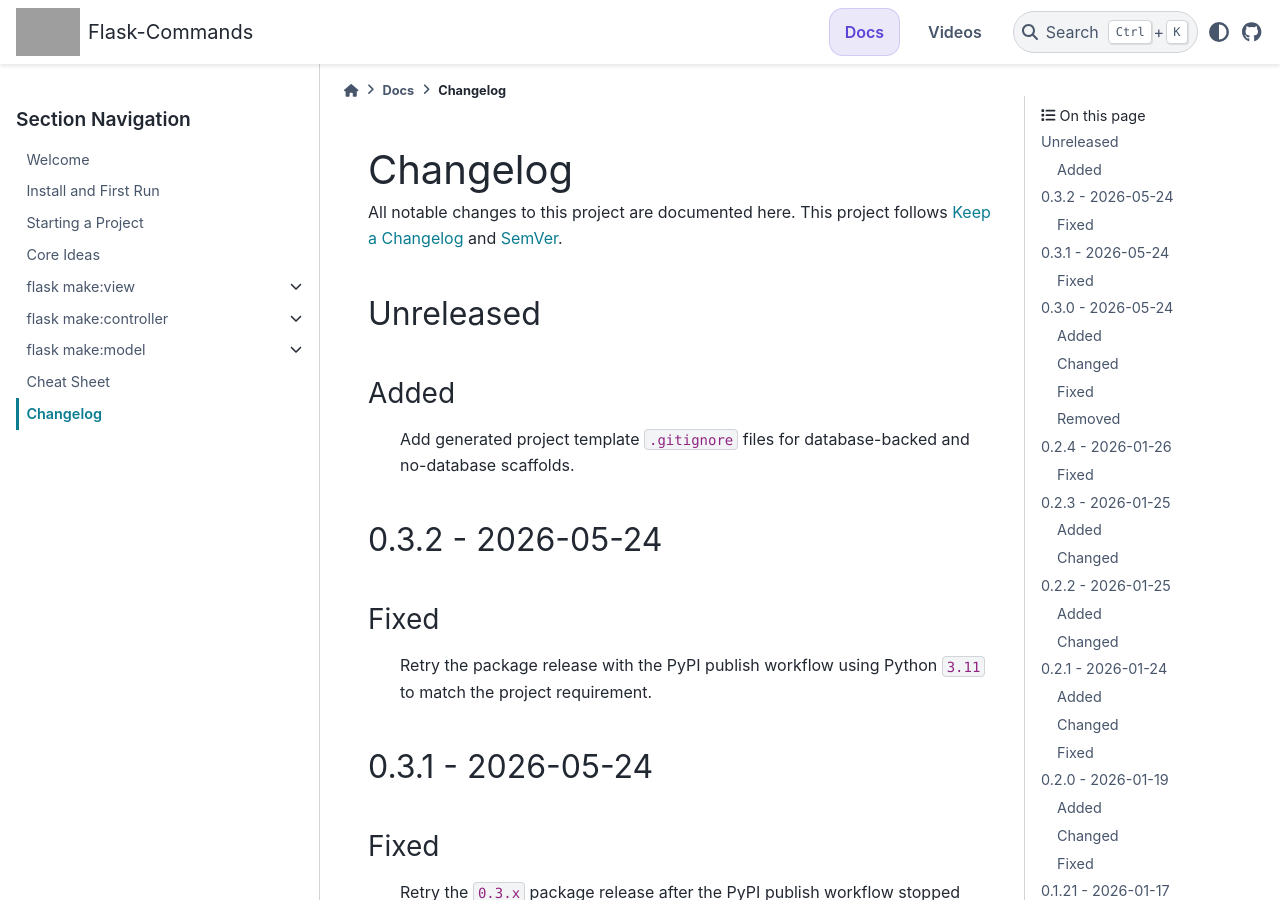
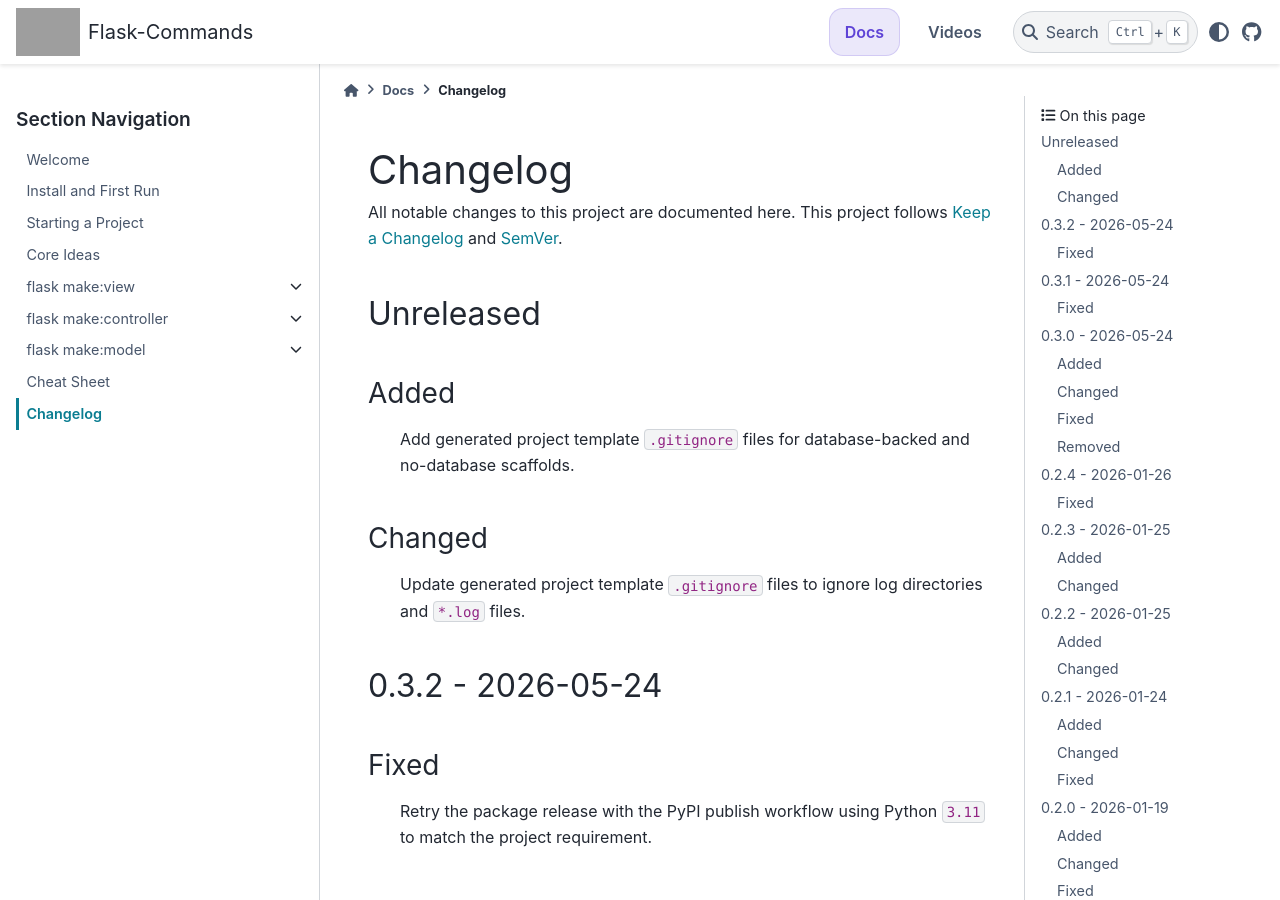
Before and after one commit to VoyagerX21/flask-commands, a Sphinx documentation site: the page built from docs/source/changelog.rst, in a window 1280 px wide and 900 px high. Built offline with Sphinx 7.4.7 and the PyData theme 0.15.4, drawn with Linux system fonts in a browser that asks for light colours; grey boxes are pictures that could not be loaded.

Commit message:
chore(gitignore): ignore project log files
- Add project log directory and log file patterns to the Flask project gitignore

```diff
--- a/docs/source/changelog.rst
+++ b/docs/source/changelog.rst
@@ -10,6 +10,10 @@ Unreleased
 Added
 ~~~~~
 - Add generated project template ``.gitignore`` files for database-backed and no-database scaffolds.
+
+Changed
+~~~~~~~
+- Update generated project template ``.gitignore`` files to ignore log directories and ``*.log`` files.
 
 0.3.2 - 2026-05-24
 -------------------
```
Also changed, not shown: 2 other files.
